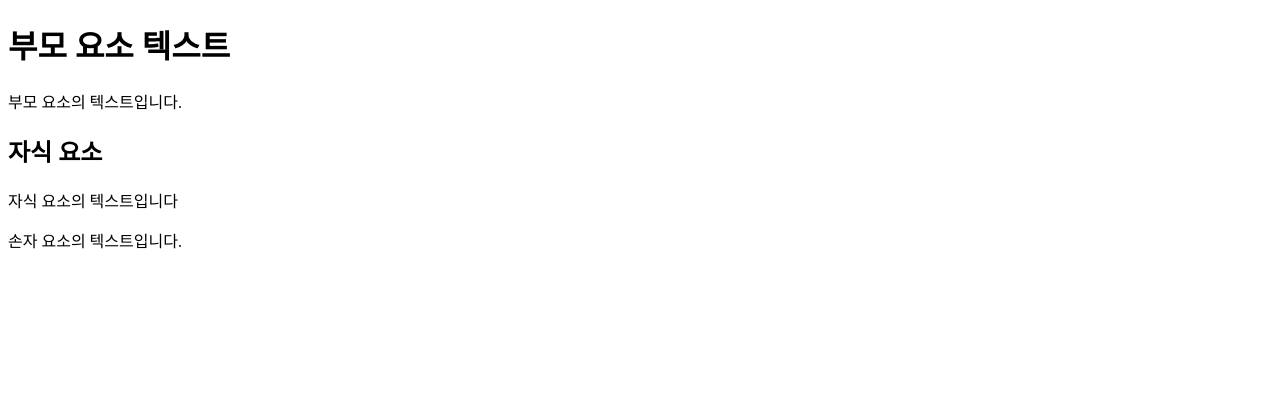
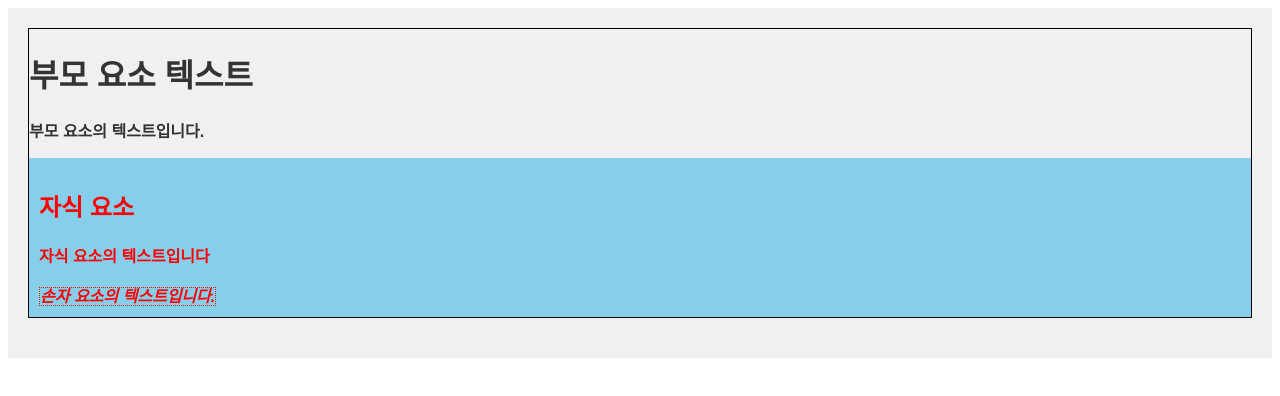
Before and after one commit to Yu-jiin/WEB, a plain HTML site: page online_homework/240819_web1/3328_HTML.html in a window 1280 px wide. Drawn offline with Linux system fonts and the light colour scheme.

Commit message:
4번째 실습 완료

```diff
--- a/online_homework/240819_web1/3328_HTML.html
+++ b/online_homework/240819_web1/3328_HTML.html
@@ -3,18 +3,49 @@
 <head>
     <meta charset="UTF-8">
     <meta name="viewport" content="width=device-width, initial-scale=1.0">
+    <style>
+        body {
+            font-family: sans-serif;
+            font-size: 16px;
+            color: #333333;
+        }
+        .container {
+            background-color: #F0F0F0;
+            padding-top: 20px;
+            padding-left: 20px;
+            padding-bottom: 20px;
+            padding-right: 20px;
+        }
+        .parent {
+            font-weight: bold;
+            border: 1px solid black;
+            margin-bottom: 20px;
+        }
+        .child {
+            color: red;
+            background-color: skyblue;
+            padding-left: 10px;
+            padding-top: 10px;
+            padding-bottom: 10px;
+            padding-right: 10px;
+        }
+        .grandchild {
+            font-style: italic;
+            border: 1px dotted red;
+        }
+    </style>
     <title>Document</title>
 </head>
 <body>
-    <div>
-        <div>
+    <div class="container">
+        <div class="parent">
             <h1>부모 요소 텍스트</h1>
             <p>부모 요소의 텍스트입니다.</p>
-        </div>
-        <div>
-            <h2>자식 요소</h2>
-            <p>자식 요소의 텍스트입니다</p>
-            <span>손자 요소의 텍스트입니다.</span>
+            <div class="child">
+                <h2>자식 요소</h2>
+                <p>자식 요소의 텍스트입니다</p>
+                <span class="grandchild">손자 요소의 텍스트입니다.</span>
+            </div>
         </div>
     </div>
 </body>
```
Also changed, not shown: online_homework/240819_web1/web_ws_1_2/index.html (added, +46 -0 lines), online_homework/240819_web1/web_ws_1_2/image.png (added).
